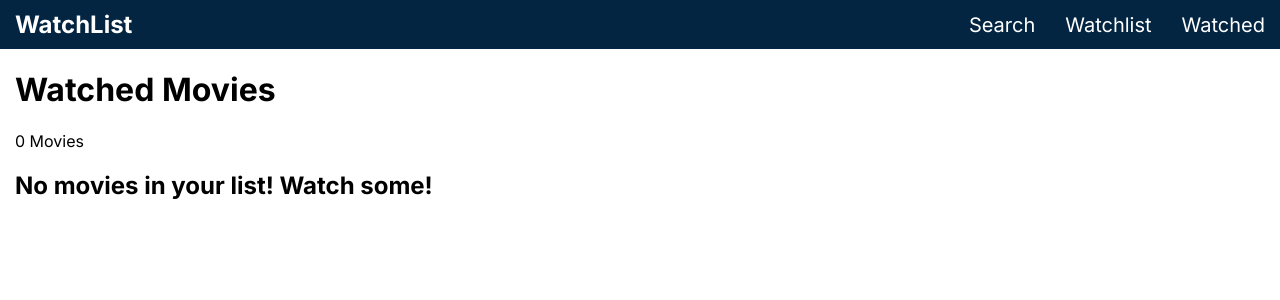
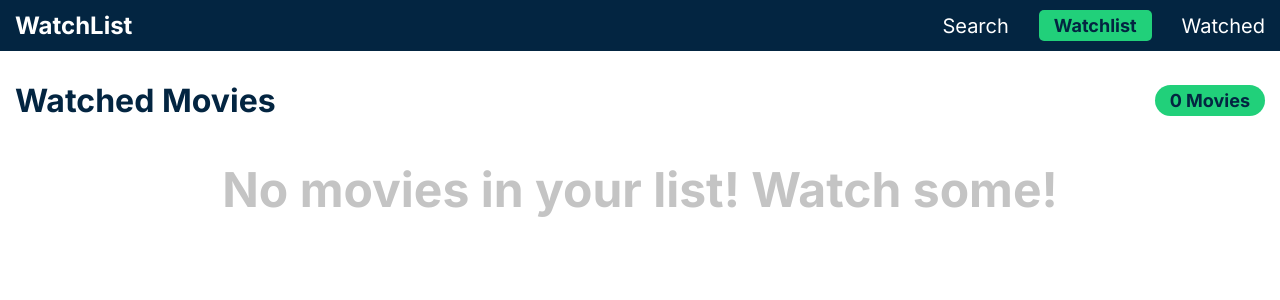
Before and after one commit to overgrownFudge/movie-watchlist, a React (Create React App) app: page /watched in a window 1280 px wide. Shown: the top 300 px of the page. Built offline with nearby package versions, Linux system fonts and the light colour scheme.

Commit message:
added styling to search button

```diff
--- a/src/index.css
+++ b/src/index.css
@@ -62,6 +62,21 @@ header .nav-links li {
 
 header .nav-links li:last-child {
   margin-right: 0;
+}
+
+.btn-main {
+  display: block;
+  background-color: var(--secondary);
+  padding: 5px 15px;
+  font-size: 1.125rem;
+  font-weight: 600;
+  border-radius: 5px;
+  color: var(--primary);
+}
+
+.seach-icon {
+  margin: 0;
+  width: 15px;
 }
 
 /* Search Page Styles*/
@@ -130,3 +145,103 @@ header .nav-links li:last-child {
 .result-card .controls button {
   margin-right: 10px;
 }
+
+/* Movie Page */
+.movie-page {
+  padding: 30px 0;
+}
+
+.movie-page .header {
+  display: flex;
+  align-items: center;
+  justify-content: space-between;
+  margin-bottom: 30px;
+}
+
+.count-pill {
+  display: block;
+  background-color: var(--secondary);
+  padding: 5px 15px;
+  font-size: 1.125rem;
+  font-weight: 600;
+  border-radius: 999px;
+  color: var(--primary);
+}
+
+.movie-page .heading {
+  color: var(--primary);
+  margin: 0;
+}
+
+.movie-grid {
+  display: grid;
+  grid-template-columns: repeat(3, 1fr);
+  grid-gap: 30px;
+}
+
+.movie-card {
+  width: 100%;
+  border-radius: 5px;
+  overflow: hidden;
+  position: relative;
+  border: 0;
+  display: block;
+}
+
+.movie-card img {
+  width: 100%;
+  display: block;
+}
+
+.movie-card .overlay {
+  position: absolute;
+  top: 0;
+  left: 0;
+  width: 100%;
+  height: 100%;
+  border: 2px solid transparent;
+  transition: all 0.3s ease;
+}
+
+.movie-card:hover .overlay {
+  border: 3px solid var(--secondary);
+}
+
+.movie-card .inner-card-controls {
+  display: inline;
+  background-color: red;
+  position: absolute;
+  bottom: 20px;
+  left: 50%;
+  transform: translateX(-50%);
+  background: rgba(0, 0, 0, 0.8);
+  border-radius: 5px;
+  padding: 3px;
+  opacity: 0;
+  transition: all 0.3s ease;
+}
+
+.movie-card:hover .inner-card-controls {
+  opacity: 1;
+}
+
+.ctrl-btn {
+  color: #fefefe;
+  background-color: transparent;
+  border: none;
+  transition: all 0.3s ease;
+  font-size: 1.25rem;
+  padding: 5px;
+  margin: 0;
+}
+
+.ctrl-btn:hover {
+  color: var(--secondary);
+  cursor: pointer;
+}
+
+.movie-page .no-movies {
+  color: #c4c4c4;
+  font-size: 3rem;
+  text-align: center;
+}
```
